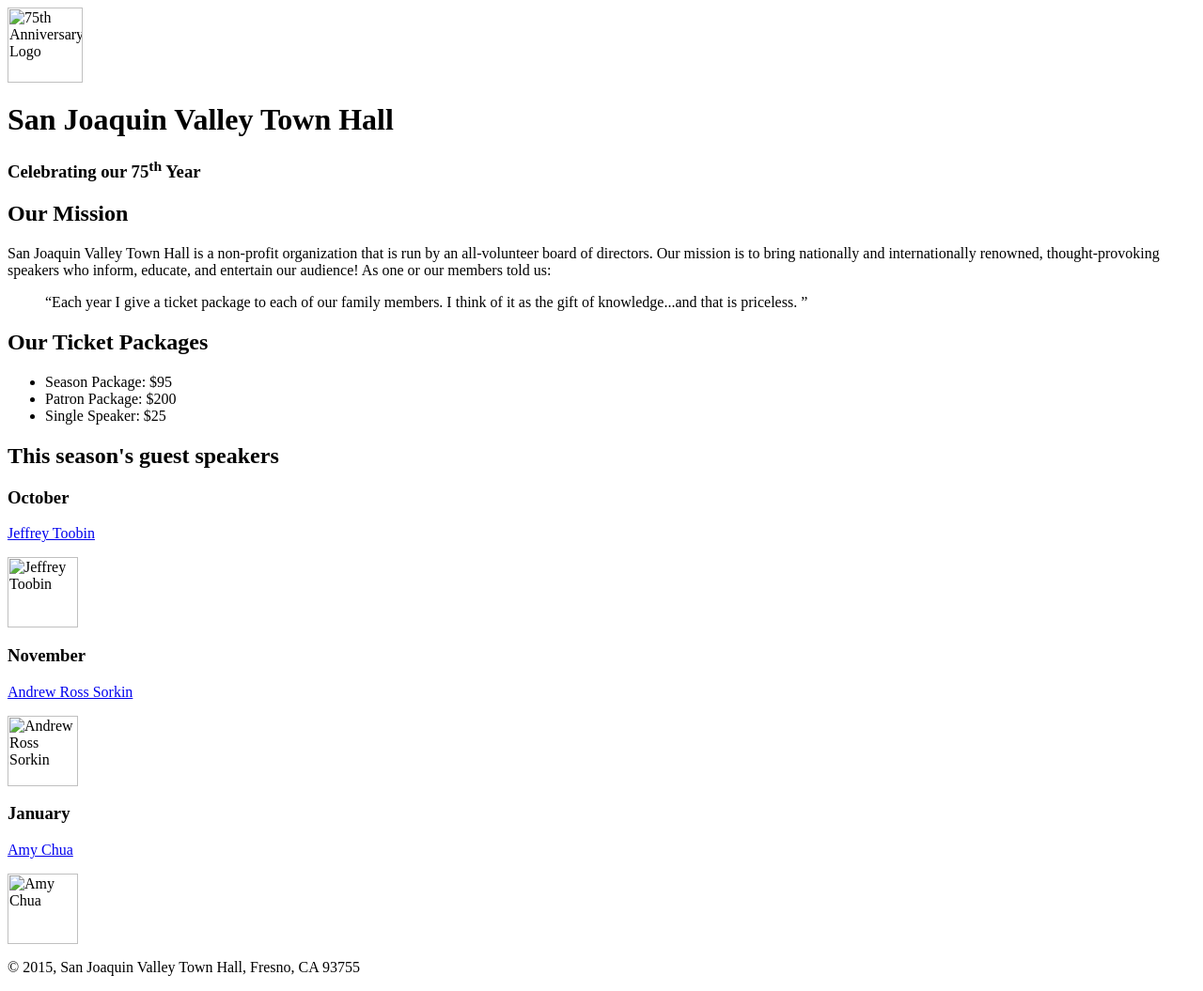
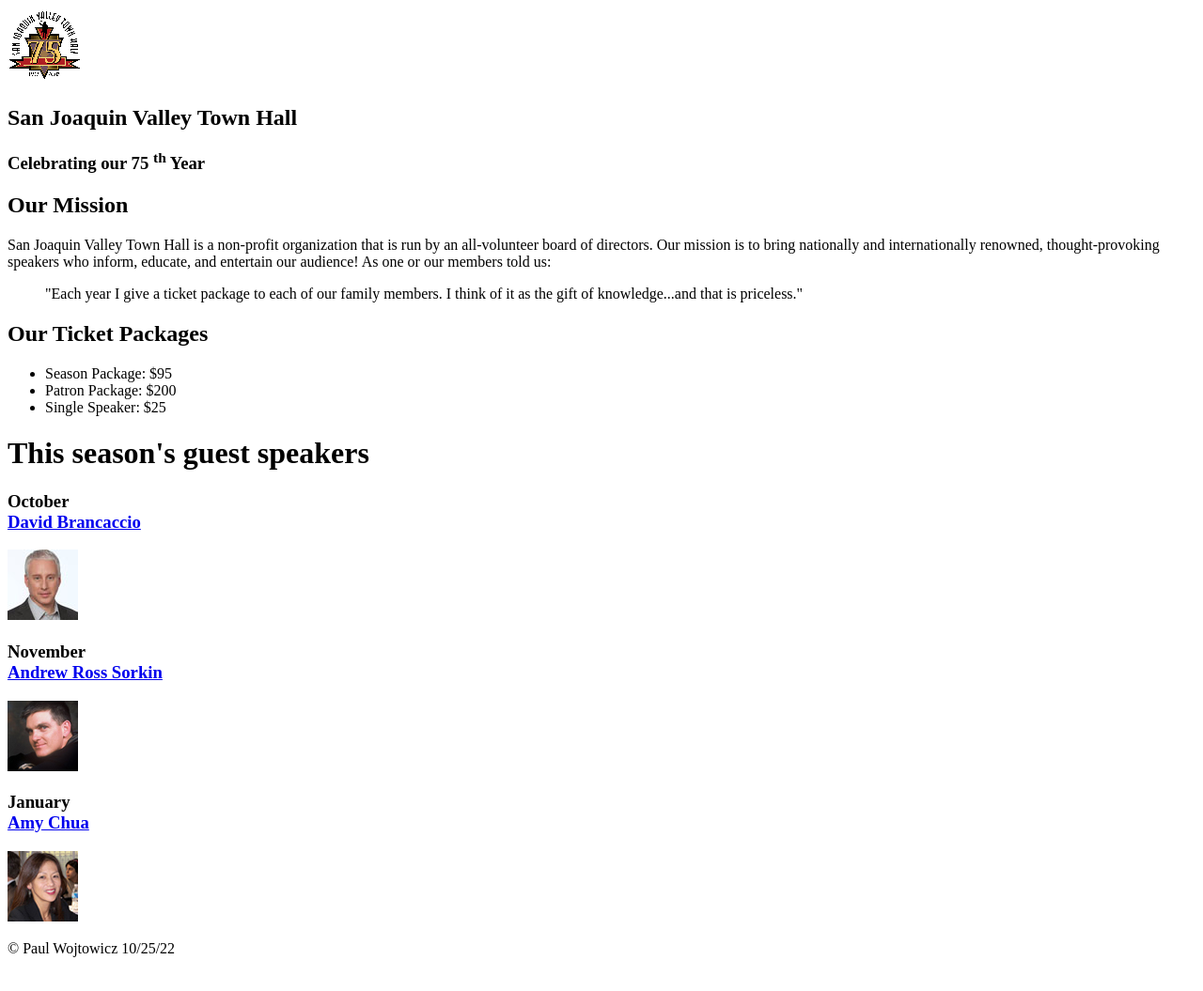
Before and after one commit to PaulWojtowicz/A07, a plain HTML site: page index.html in a window 1280 px wide. Shown: the whole page at 94% size. Drawn offline with Linux system fonts and the light colour scheme.

Commit message:
Update index.html

```diff
--- a/index.html
+++ b/index.html
@@ -1,4 +1,4 @@
-
+<!DOCTYPE html>
 <html lang="en">
 
 <head>
@@ -8,68 +8,47 @@
 </head>
 
 <body>
-	<img src="town_hall_logo.gif" alt="75th Anniversary Logo" width="80" height="80" >
 	<header>
-		<h1>San Joaquin Valley Town Hall</h1>
+		<img src="images/town_hall_logo.gif" alt="Logo" height="80">
+		<h2> San Joaquin Valley Town Hall </h2>
+		<h3> Celebrating our 75 <sup> th </sup> Year	</h3>
 	</header>
+	<main>
+		<h2> Our Mission </h2>
 
-	<h3>Celebrating our 75<sup>th</sup> Year</h3>
+		<p> San Joaquin Valley Town Hall is a non-profit organization that is run by an all-volunteer board of
+			directors. Our mission is to bring nationally and internationally renowned, thought-provoking speakers
+			who inform, educate, and entertain our audience! As one or our members told us: </p>
 
-	<main>
-
-		<h2>Our Mission</h2>
-	<p>
-	San Joaquin Valley Town Hall is a non-profit organization that is run by an all-volunteer board of directors. Our mission is to bring nationally and internationally renowned, thought-provoking speakers who inform, educate, and entertain our audience! As one or our members told us:
-
-<blockquote> <q>Each year I give a ticket package to each of our family members. I think of it as the gift of knowledge...and that is priceless. </blockquote></q>
-
-	<h2>Our Ticket Packages</h2>
-
-	<p>
-
-	<ul style="list-style-type:disc">
-  <li>Season Package: $95</li>
-  <li>Patron Package: $200</li>
-  <li>Single Speaker: $25</li>
-	</ul>
-
-<h2>This season's guest speakers</h2>
-<p>
-<p>
+		<blockquote> "Each year I give a ticket package to each of our family members. I think of it as the gift of
+			knowledge...and that is priceless." </blockquote>
 
 
-<h3>October</h3>
-<a target="_blank" title="Jeffrey Toobin" href=toobin.html> Jeffrey Toobin</a>
-<p>
-<img src="toobin75.jpg" alt="Jeffrey Toobin" width="75" height="75">
-<br>
-<p>
-<p>
-<p>
-<p>
-
-<h3>November</h3>
-<a target="_blank" title="Andrew Ross Sorkin" href=sorkin.html> Andrew Ross Sorkin</a>
-<p>
-<img src="sorkin75.jpg" alt="Andrew Ross Sorkin" width="75" height="75">
-<br>
-<p>
-<p>
-<p>
-<p>
+		<h2> Our Ticket Packages </h2>
+		<ul>
+			<li> Season Package: $95 </li>
+			<li> Patron Package: $200 </li>
+			<li> Single Speaker: $25 </li>
+		</ul>
 
 
+		<h1> This season's guest speakers </h1>
 
-<h3>January</h3>
- <a target="_blank" title="Amy Chua" href=chua.html> Amy Chua</a>
- <p>
- <img src="chua75.jpg" alt="Amy Chua" width="75" height="75">
-<p>
+		<h3> October <br>
+			<a href="speakers/Brancaccio.html"> David Brancaccio </a> </h3>
+		<img src="images/brancaccio75.jpg" alt="David Brancaccio" width="75">
 
+		<h3> November <br>
+			<a href="speakers/Sorkin.html"> Andrew Ross Sorkin </a> </h3>
+		<img src="images/sampson75.jpg" alt="Andrew Ross Sorkin" width="75" >
+		<h3> January <br>
+			<a href="speakers/Chua.html"> Amy Chua </a> </h3>
+		<img src="images/chua75.jpg" alt="Amy Chu" width="75">
 	</main>
 	<footer>
-
-<p >&copy 2015, San Joaquin Valley Town Hall, Fresno, CA 93755</p>
+		<p>
+			&copy; Paul Wojtowicz 10/25/22
+		</p>
 	</footer>
 </body>
 </html>
```
